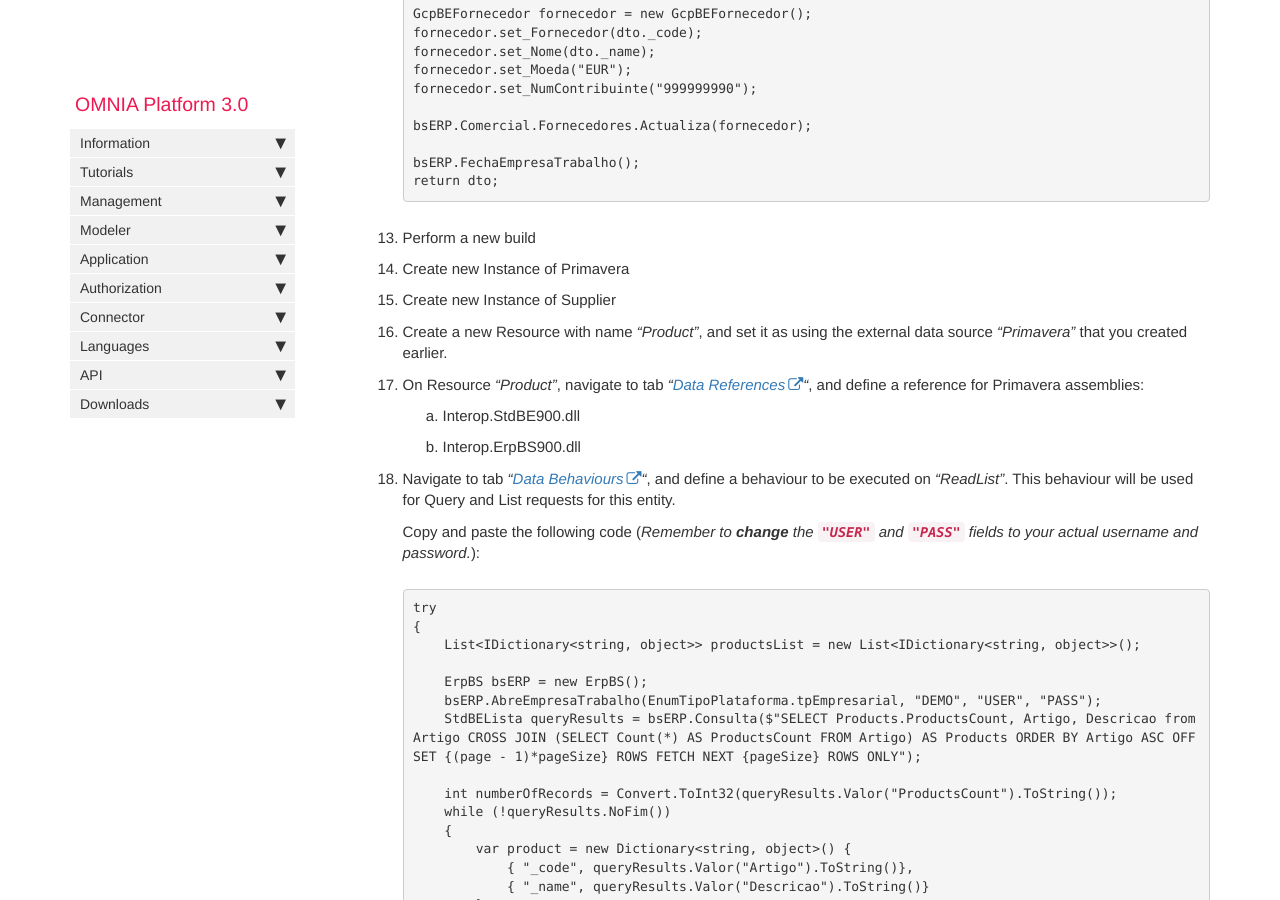
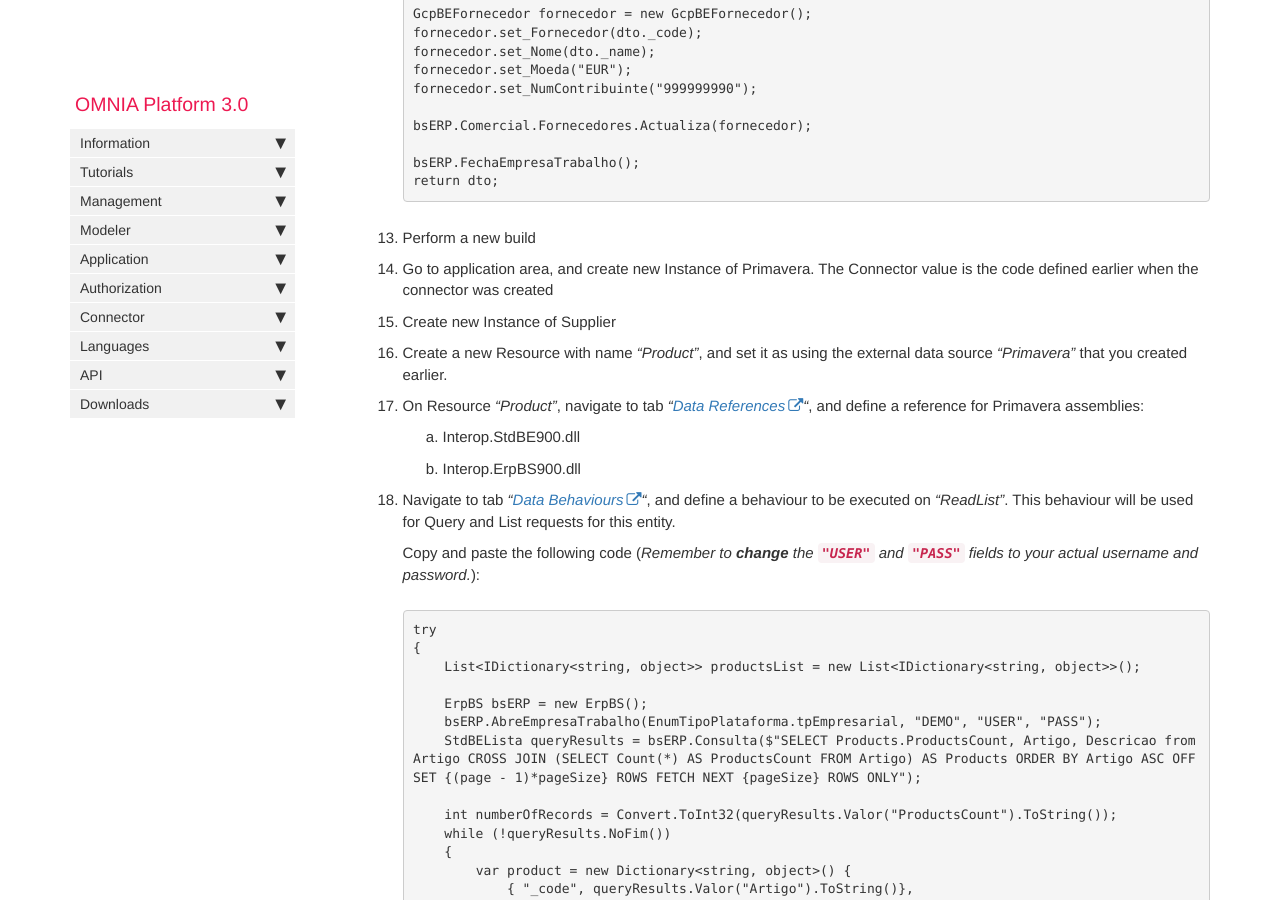
Before and after one commit to daniel8lopes/omnia3, a Jekyll site: the page built from docs/pages/omnia3/Tutorials/omnia3_multisystemconnectortutorial.md, in a window 1280 px wide and 900 px high, scrolled down 5152 px. Built offline with Jekyll 4.4.1, drawn with Linux system fonts in a browser that asks for light colours; nearby versions of some CDN libraries; comment, search, counter and statistics services are not loaded.

Commit message:
Update omnia3_multisystemconnectortutorial.md

```diff
--- a/docs/pages/omnia3/Tutorials/omnia3_multisystemconnectortutorial.md
+++ b/docs/pages/omnia3/Tutorials/omnia3_multisystemconnectortutorial.md
@@ -157,7 +157,7 @@ This tutorial also requires an access to [Primavera ERP](https://pt.primaverabss
 
 13. Perform a new build
 
-14. Create new Instance of Primavera
+14. Go to application area, and create new Instance of Primavera. The Connector value is the code defined earlier when the connector was created
 
 15. Create new Instance of Supplier
 
```
